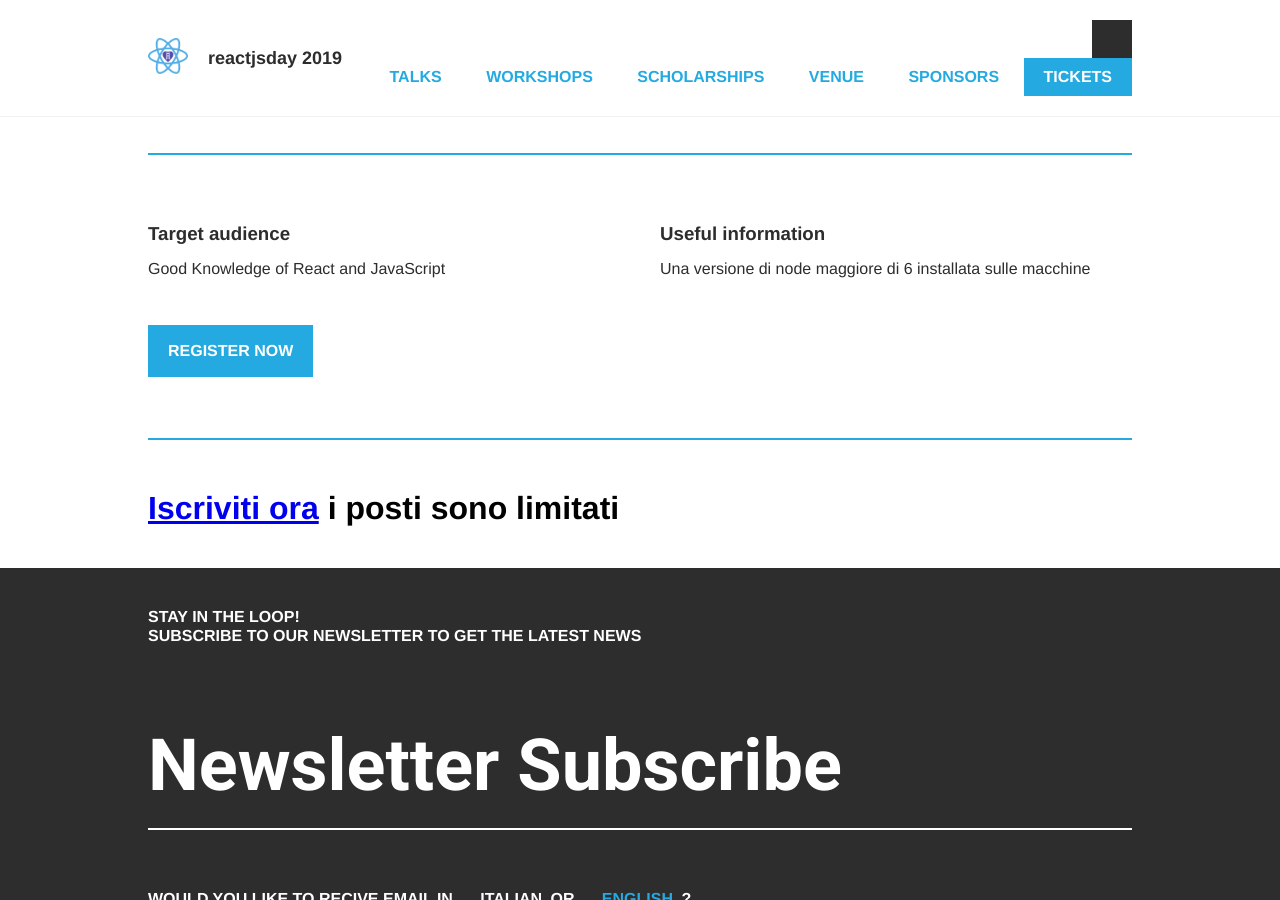
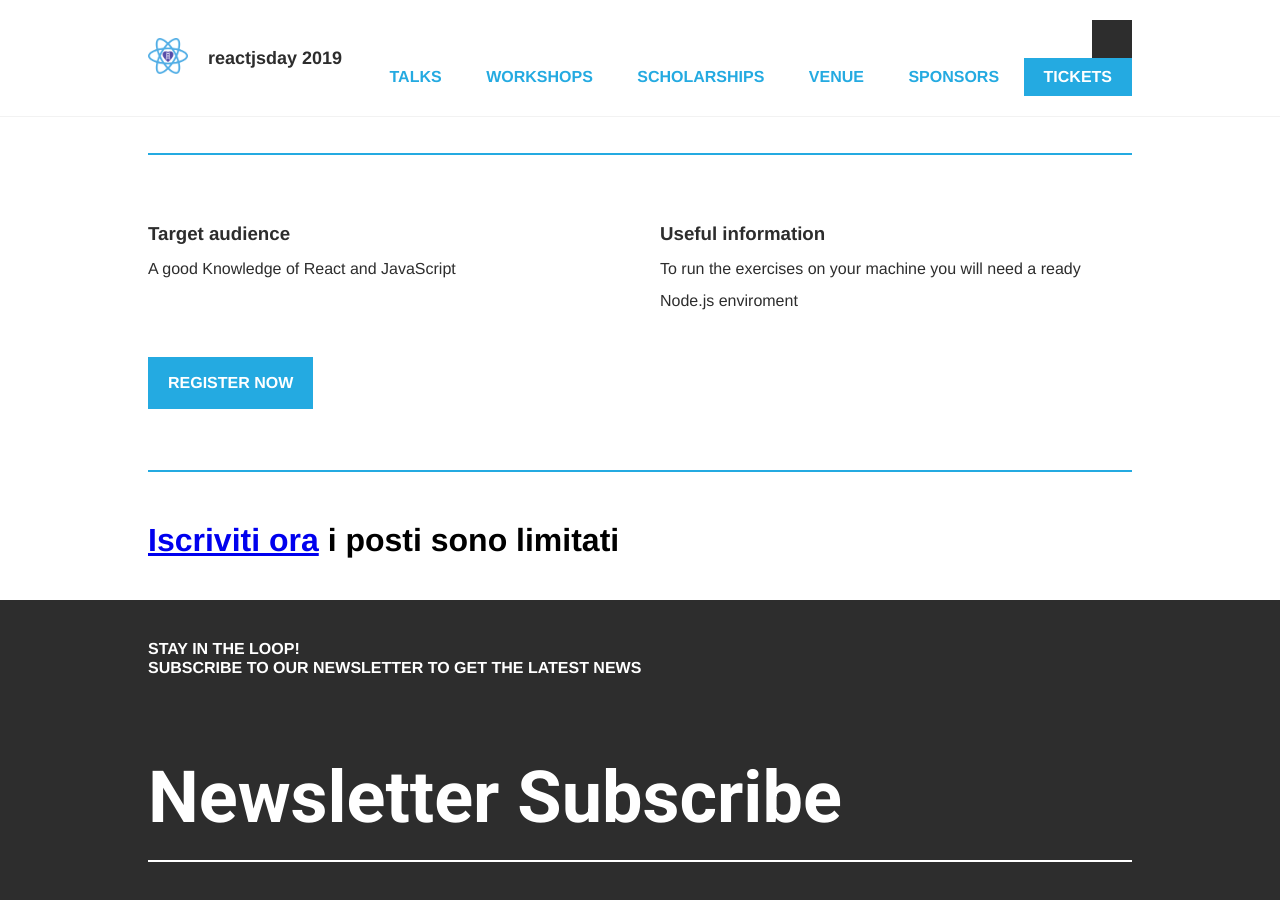
Before and after one commit to GrUSP/2019.reactjsday.it, a Jekyll site: the page built from workshops/advanced-state-management-patterns-with-react.html, in a window 1280 px wide and 900 px high, scrolled down 1763 px. Built offline with Jekyll 4.4.1, drawn with Linux system fonts in a browser that asks for light colours; some web fonts are replaced; comment, search, counter and statistics services are not loaded.

Commit message:
minor fixes

```diff
--- a/_data/workshops.yml
+++ b/_data/workshops.yml
@@ -29,9 +29,9 @@ list:
         - Proxy Object
         - MobX
     addressed_info: |
-      Good Knowledge of React and JavaScript
+      A good Knowledge of React and JavaScript
     useful_info: |
-      Una versione di node maggiore di 6 installata sulle macchine
+      To run the exercises on your machine you will need a ready Node.js enviroment
   -
     slug: react-testing-101
     title: "React Testing 101: component, integration, and end-to-end testing"
```
